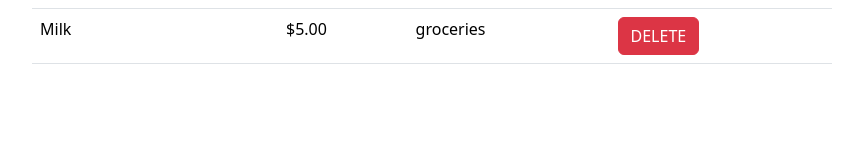
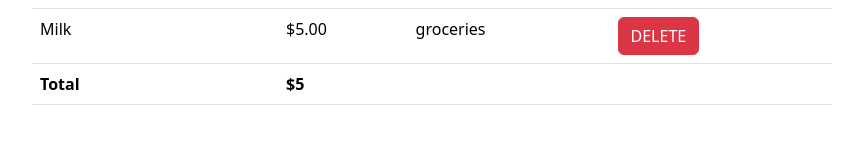
Before and after one commit to thynamoral/react-expense-tracker, a React app: page / in a window 1280 px wide. Shown: the part 520-664 px from the top of the page, without its empty margins (208-1071 px from the left). Built offline with nearby package versions, Linux system fonts and the light colour scheme; the HTML template or start-up script is replaced by a standard one.

Commit message:
total price calculation

```diff
--- a/src/components/AllExpenses/AllExpenses.tsx
+++ b/src/components/AllExpenses/AllExpenses.tsx
@@ -66,6 +66,24 @@ const AllExpenses = ({
                 </tr>
               ))}
           </tbody>
+          <tfoot>
+            <tr>
+              <th>Total</th>
+              <th>
+                $
+                {expenses
+                  .filter((expense) => {
+                    if (currentSelected === "allCategories") return expense;
+                    return expense.category === currentSelected;
+                  })
+                  .reduce((sum, item) => {
+                    return sum + item.price;
+                  }, 0)}
+              </th>
+              <td></td>
+              <td></td>
+            </tr>
+          </tfoot>
         </table>
       </div>
     </div>
```
